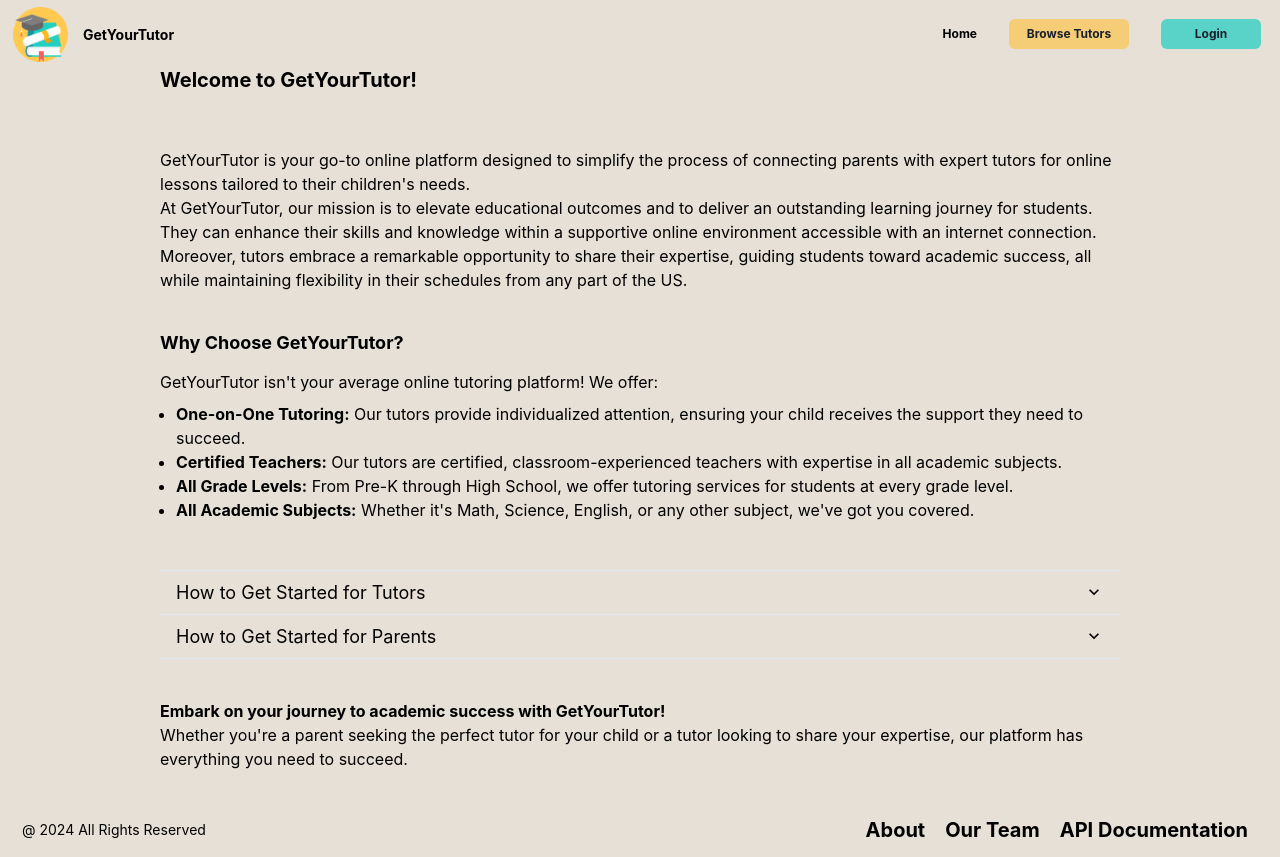
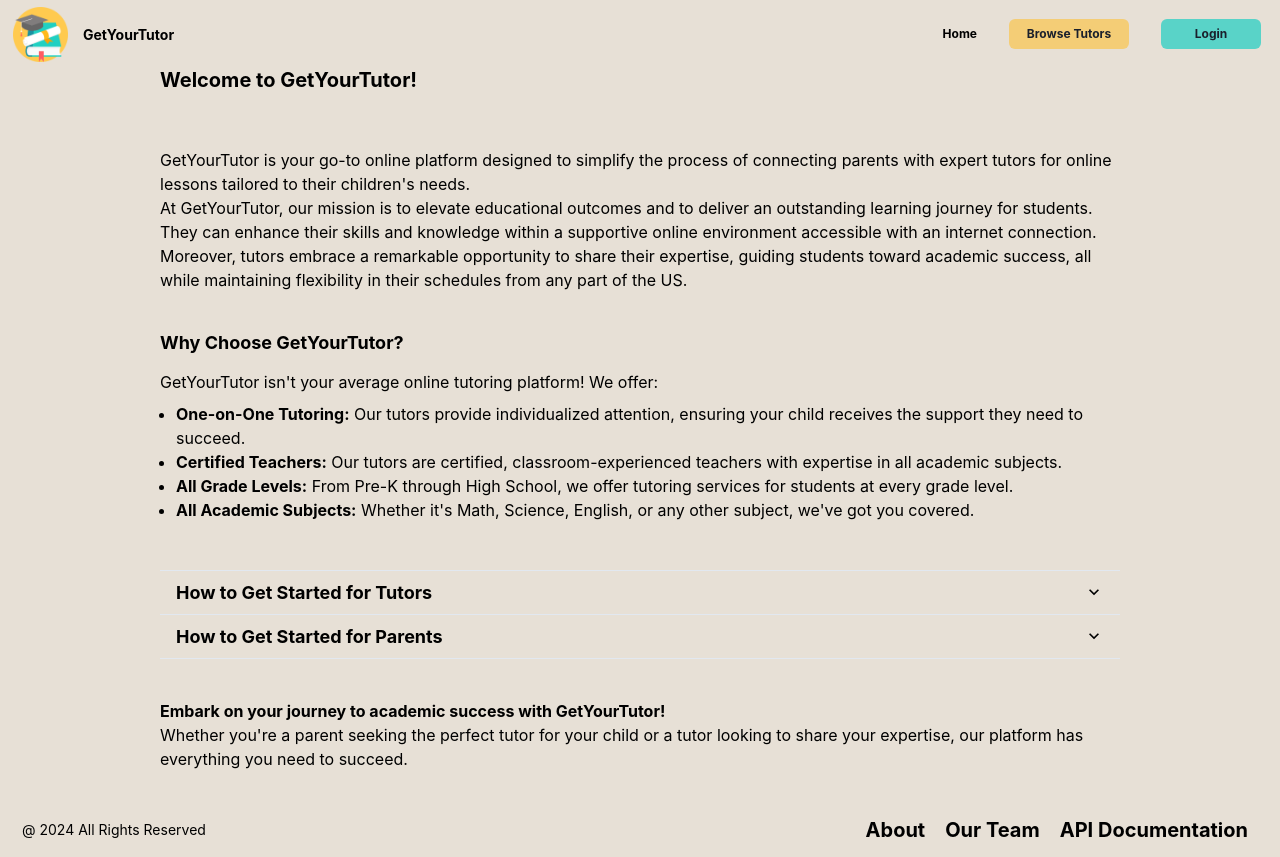
Before and after one commit to Code-the-Dream-School/ffprac-team2-front, a React (Vite) app: page /about in a window 1280 px wide. Built offline with nearby package versions, Linux system fonts and the light colour scheme.

Commit message:
Work in progress...Change style for the buttons on the About page.

```diff
--- a/src/pages/AboutPage.tsx
+++ b/src/pages/AboutPage.tsx
@@ -75,12 +75,13 @@
             >
                 <AccordionItem>
                     <h2>
-                        <AccordionButton _expanded={{ bg: theme.colors.customWhite}}>
+                        <AccordionButton _expanded={{ bg: theme.colors.customWhite}} borderRadius="10px">
                             <Box
                                 as="span"
                                 fontSize={{ base: 'md', lg: 'lg' }}
                                 flex='1'
                                 textAlign='left'
+                                fontWeight={"bold"}
                             >
                                 How to Get Started for Tutors
                             </Box>
@@ -108,12 +109,13 @@
                 </AccordionItem>
                 <AccordionItem>
                     <h2>
-                        <AccordionButton _expanded={{ bg: theme.colors.customWhite}}>
+                        <AccordionButton _expanded={{ bg: theme.colors.customWhite}} borderRadius="10px">
                             <Box
                                 as="span"
                                 fontSize={{ base: 'md', lg: 'lg' }}
                                 flex='1'
                                 textAlign='left'
+                                fontWeight={"bold"}
                             >
 
                                 How to Get Started for Parents
```
